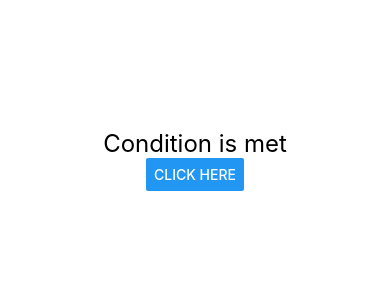
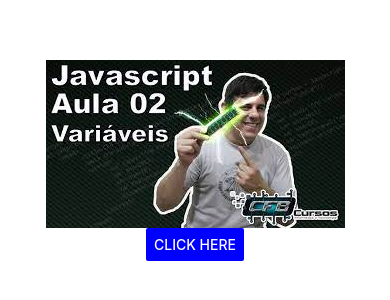
Before and after one commit to KauaMB2/ReactNativePlaylist, a React Native app: screen / in a window 390 px wide. Shown: the part 262-562 px from the top of the page. Built offline with nearby package versions, Linux system fonts and the light colour scheme.

Commit message:
ShowImage

```diff
--- a/App.js
+++ b/App.js
@@ -1,17 +1,18 @@
-import { View, Text, StyleSheet, Button } from 'react-native';
+import { View, Text, StyleSheet, Button, Image } from 'react-native';
 import {useState} from "react"
+import Box from './components/Box'
 const App = () => {
   const [isConditionMet, setIsConditionMet]=useState(true)
   return (
     <View style={styles.container}>
       {/* Use a ternary operator to conditionally format the component */}
       {isConditionMet ? (
-        <Text style={styles.text}>Condition is met</Text>
+        <Box/>
       ) : (
-        <Text style={[styles.text, styles.errorText]}>Condition is not met</Text>
+        <Text style={[styles.text, styles.errorText]}>Image didnt appear</Text>
       )}
       <View>
-        <Button title='Click here' onPress={()=>{setIsConditionMet(!isConditionMet)}}></Button>
+        <Button color={isConditionMet ? ("blue"):("red")} title='Click here' onPress={()=>{setIsConditionMet(!isConditionMet)}}></Button>
       </View>
     </View>
   )
@@ -28,7 +29,7 @@ const styles = StyleSheet.create({
   },
   errorText: {
     color: 'red', // Apply a different style for error condition
-  },
+  }
 })
 
 export default App
--- a/components/Box/index.js
+++ b/components/Box/index.js
@@ -1,11 +1,9 @@
-import { View, Text, StyleSheet } from 'react-native';
+import { View, StyleSheet, Image } from 'react-native'
 
-export default function App() {
+export default function Box() {
   return (
     <View>
+      <Image source={require('./../../assets/img1.png')}/>
     </View>
   )
 }
-
-const styles = StyleSheet.create({
-})
```
Also changed, not shown: assets/img1.png (added).
